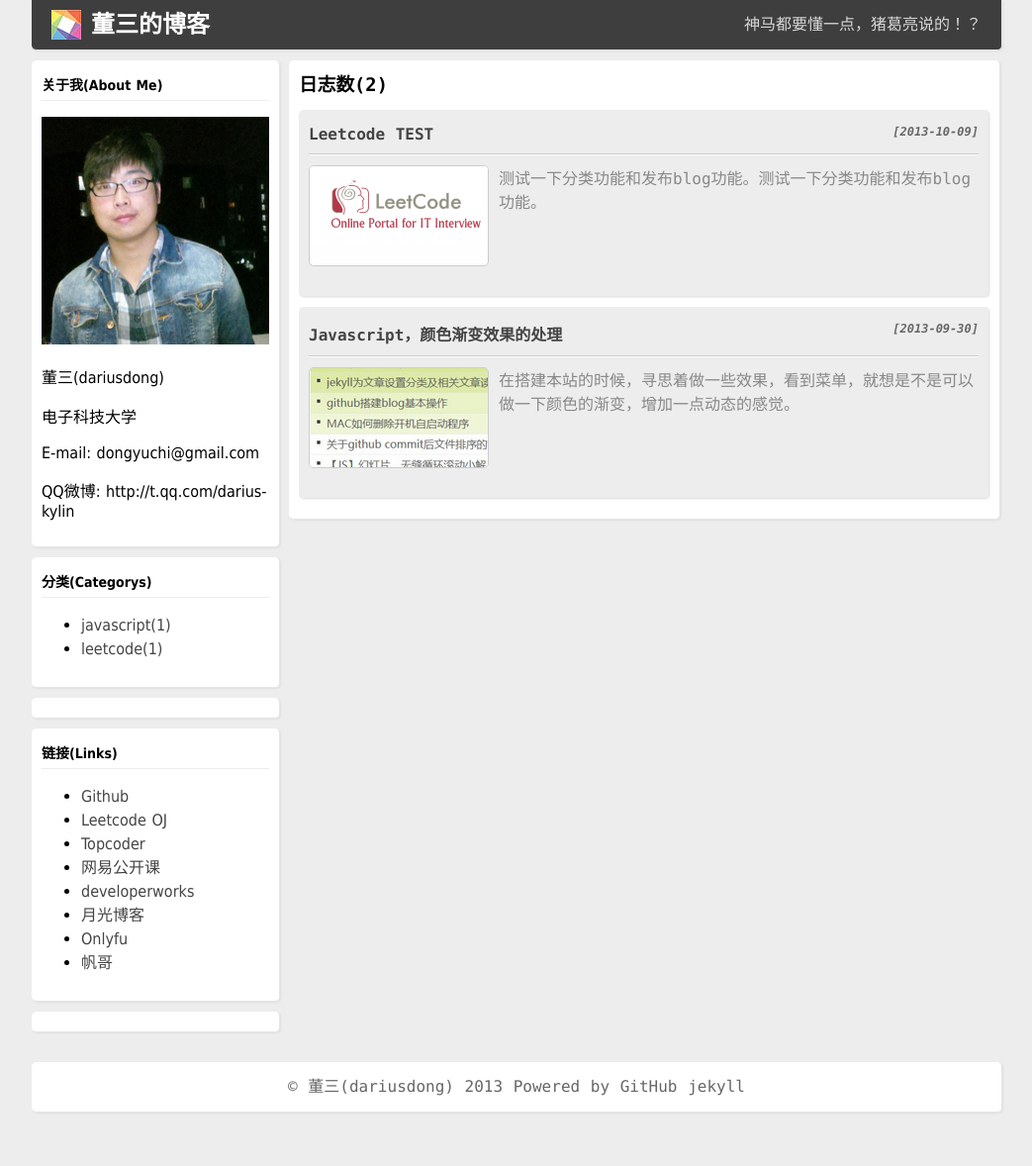
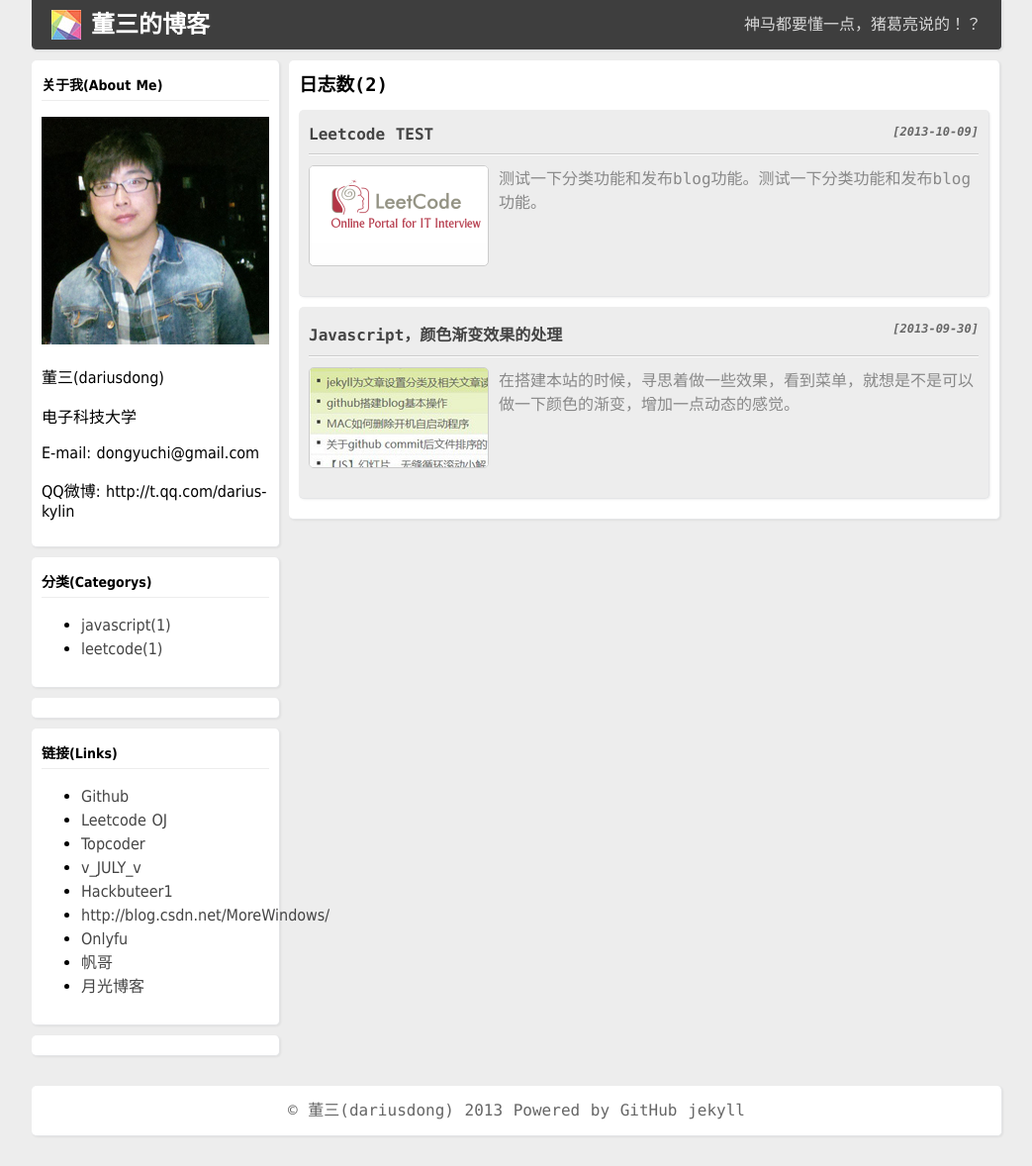
Before and after one commit to dariuskylin/blogs, a Jekyll site: the page built from index.html, in a window 1280 px wide. Shown: the whole page at 99% size, without its empty margins (118-1161 px from the left). Built offline with Jekyll 4.4.1, drawn with Linux system fonts in a browser that asks for light colours; the list of posts is cut into pages by our own code; comment, search, counter and statistics services are not loaded; before the commit the page ends 1154 px from its top, so only the background shows below that.

Commit message:
side links

```diff
--- a/_includes/side_links.html
+++ b/_includes/side_links.html
@@ -11,13 +11,13 @@
 			<a href="http://community.topcoder.com/tc" target="_blank">Topcoder</a>
 		</li>
 		<li>
-			<a href="http://open.163.com/" target="_blank">网易公开课</a>
+			<a href="http://blog.csdn.net/v_JULY_v" target="_blank">v_JULY_v</a>
 		</li>
 		<li>
-			<a href="https://www.ibm.com/developerworks/mydeveloperworks/blogs/bobleah/?lang=en" target="_blank">developerworks</a>
+			<a href="http://blog.csdn.net/hackbuteer1" target="_blank">Hackbuteer1</a>
 		</li>
 		<li>
-			<a href="http://www.williamlong.info/" target="_blank">月光博客</a>
+			<a href="http://blog.csdn.net/MoreWindows/" target="_blank">http://blog.csdn.net/MoreWindows/</a>
 		</li>
 		<li>
 			<a href="https://github.com/onlyfu/logs" target="_blank">Onlyfu</a>
@@ -25,5 +25,8 @@
 		<li>
 			<a href="http://www.docache.com/" target="_blank">帆哥</a>
 		</li>
+		<li>
+			<a href="http://www.williamlong.info/" target="_blank">月光博客</a>
+		</li>
 	</ul>
 </div>
```
